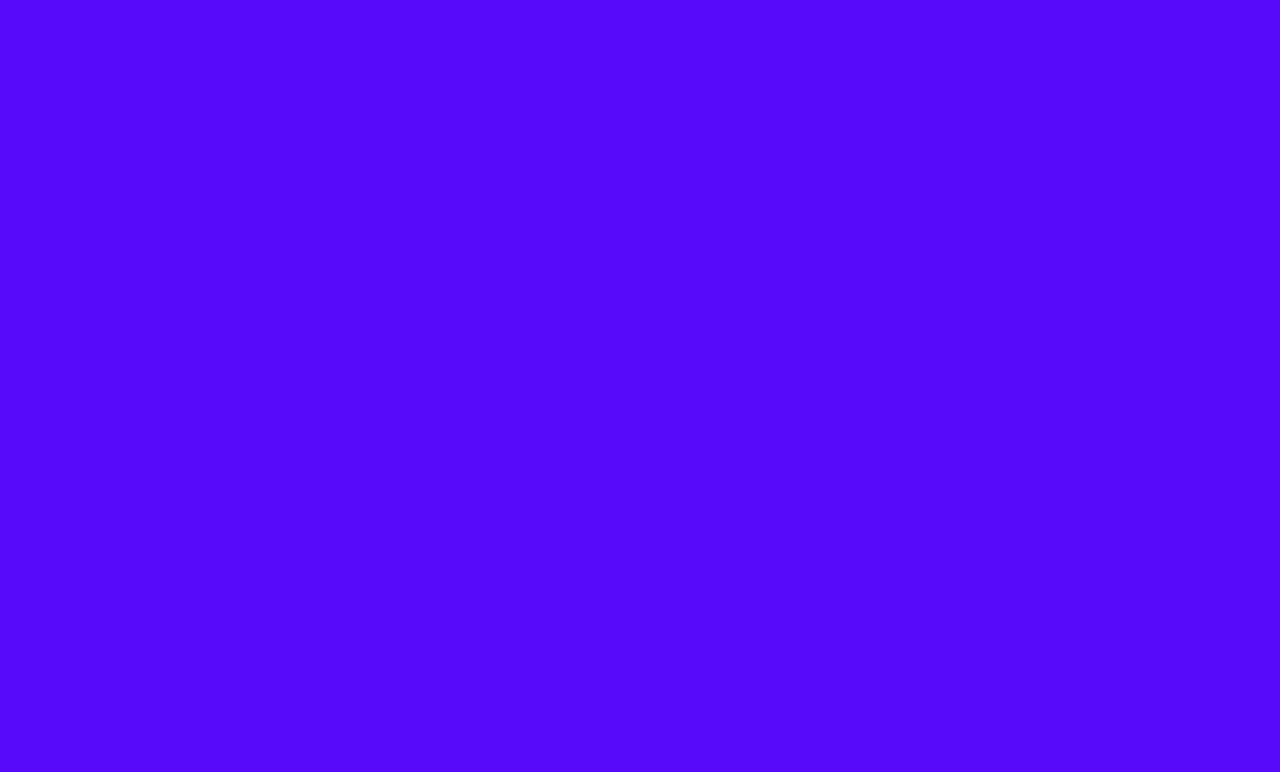
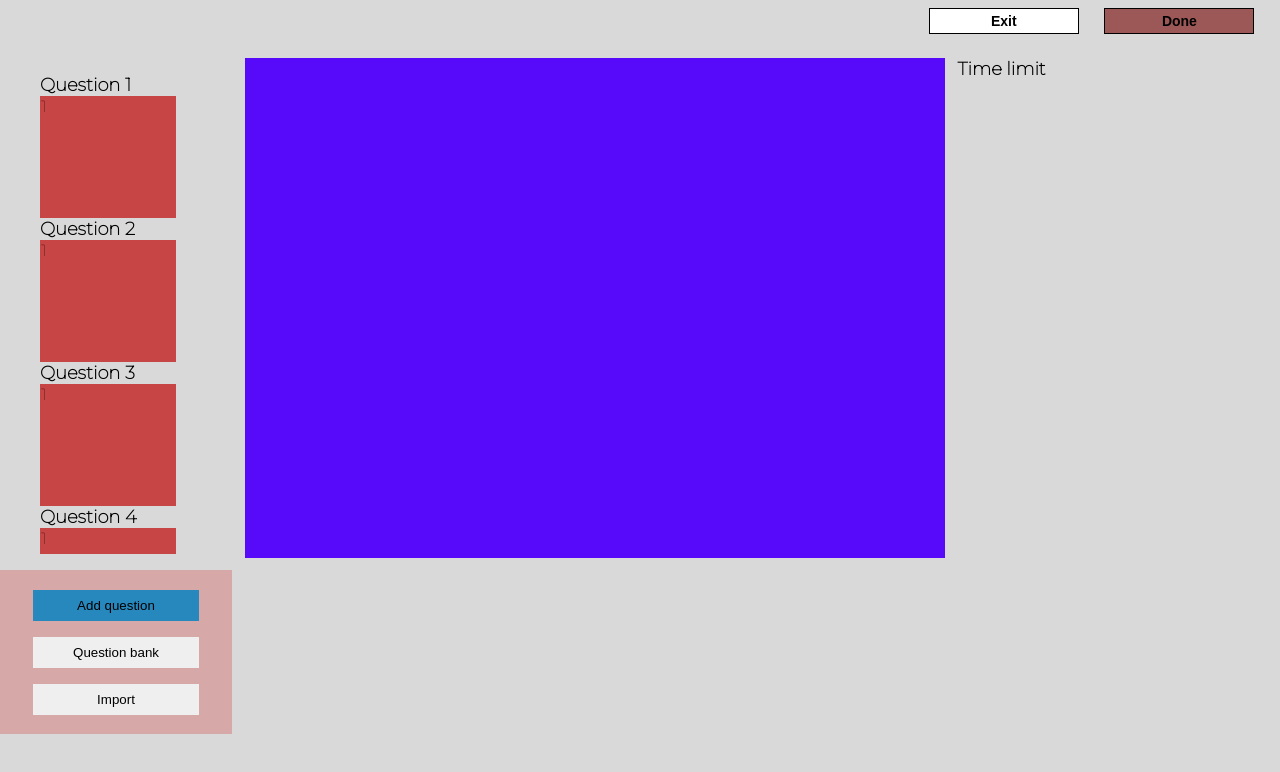
Before and after one commit to mindx-group2/questiongame, a React (Create React App) app in the folder fe/: page /manage-question in a window 1280 px wide. Before the commit this address had no page. Shown: the top 772 px of the page. Built offline with nearby package versions, Linux system fonts and the light colour scheme.

Commit message:
add manage_question

```diff
--- a/fe/src/App.tsx
+++ b/fe/src/App.tsx
@@ -2,6 +2,7 @@ import React from 'react';
 import Login from './pages/login/login';
 import Register from './pages/register/register';
 import JoinGame from './pages/join_game/join_game';
+import ManageQuestion from './pages/manage_question/manage_question';
 import { Routes, Route } from 'react-router-dom';
 
 function App() {
@@ -12,6 +13,7 @@ function App() {
           <Route index element={<Login />} />
           <Route path='register' element={<Register />} />
           <Route path='join-game' element={<JoinGame />} />
+          <Route path='manage-question' element={<ManageQuestion />} />
         </Route>
       </Routes>
     </>
--- a/fe/src/index.css
+++ b/fe/src/index.css
@@ -1,6 +1,7 @@
 body {
   margin: 0;
   padding: 0;
+  height: 100%;
   box-sizing: border-box;
   background-color: var(--background-color);
   font-family: 'Montserrat', sans-serif;
@@ -8,6 +9,8 @@ body {
 
 :root {
   --background-color: #570af9;
+  --background-color-1: #d9d9d9;
+  --background-color-2: #d6a8a8;
   --title-color-1: #252525;
   --title-color-2: #ffffff;
   --box-color: #ffffff;
@@ -15,8 +18,15 @@ body {
   --submit-btn-color: #817777;
   --submit-btn-color-hover: #867070;
   --button-color-1: #2f2d2d;
+  --button-color-2: #9c5757;
+  --button-color-3: #2788be;
+  --question-color: #c84545;
 }
 
 a {
   text-decoration: none;
 }
+
+ul {
+  list-style: none;
+}
--- /dev/null
+++ b/fe/src/pages/manage_question/manage_question.css
@@ -0,0 +1,94 @@
+@import url("../../index.css");
+
+.manage_question-containter {
+  background-color: var(--background-color-1);
+  height: 100vh;
+}
+
+.manage_question-headbox {
+  display: flex;
+  justify-content: flex-end;
+}
+
+.manage_question-headbox-exit,
+.manage_question-headbox-done {
+  margin-top: 1vh;
+  margin-right: 2vw;
+  width: 150px;
+  padding: 0.3em;
+  font-size: 14px;
+  font-weight: 700;
+  border: 1px black solid;
+}
+
+.manage_question-headbox-exit {
+  background-color: white;
+}
+
+.manage_question-headbox-done {
+  background-color: var(--button-color-2);
+}
+
+.manage_question-body {
+  margin-top: 3vh;
+  display: flex;
+  gap: 1vw;
+}
+
+.manage_question-body-main {
+  width: 700px;
+  height: 500px;
+  background-color: var(--background-color);
+}
+
+.list_question-title,
+.manage_question-time-title {
+  font-size: 18px;
+  font-weight: bolder;
+}
+
+.list_question-content {
+  border: 1px solid var(--question-color);
+  background-color: var(--question-color);
+  width: 70%;
+  height: 15vh;
+}
+
+.manage_question-list {
+  overflow-y: scroll;
+  scroll-behavior: smooth;
+  height: 60vh;
+  width: 15vw;
+}
+
+.manage_question-list-function {
+  background-color: var(--background-color-2);
+  display: flex;
+  flex-direction: column;
+  justify-content: center;
+  align-items: center;
+  height: 25%;
+}
+
+.manage_question-function-add,
+.manage_question-function-question_bank,
+.manage_question-function-import {
+  width: 13vw;
+  border: none;
+}
+
+.manage_question-function-item {
+  margin: 1vh;
+  padding: 1vh;
+}
+
+.manage_question-function-add {
+  background-color: var(--button-color-3);
+}
+
+.manage_question-body-time {
+  display: flex;
+  flex-direction: column;
+  /* justify-content: center; */
+  align-items: center;
+}
--- /dev/null
+++ b/fe/src/pages/manage_question/manage_question.tsx
@@ -0,0 +1,46 @@
+import "./manage_question.css";
+
+const ManageQuestion = () => {
+  const listQuestion = ["1", "1", "1", "1", "1", "1"]
+  return (
+    <div className="manage_question-containter">
+      <div className="manage_question-headbox">
+        <button className="manage_question-headbox-exit">
+          Exit
+        </button>
+        <button className="manage_question-headbox-done">
+          Done
+        </button>
+      </div>
+      <div className="manage_question-body">
+        <div className="manage_question-list-question">
+          <ul className="manage_question-list">
+            {listQuestion.map((question, key) => {
+              return (
+                <li className="manage_question-list-item">
+                  <div className="list_question-title">Question {key+1}</div>
+                  <div className="list_question-content">{question}</div>
+                </li>
+              );
+            }
+            )}
+          </ul>
+          <div className="manage_question-list-function">
+            <button className="manage_question-function-add manage_question-function-item">Add question</button>
+            <button className="manage_question-function-question_bank manage_question-function-item">Question bank</button>
+            <button className="manage_question-function-import manage_question-function-item">Import</button>
+          </div>
+        </div>
+        <div className="manage_question-body-main">
+          <span></span>
+        </div>
+        <div className="manage_question-body-time">
+          <div className="manage_question-time-title">Time limit</div>
+          <div className="manage_question-time-remaining"><span></span></div>
+        </div>
+      </div>
+    </div>
+  );
+}
+
+export default ManageQuestion;
```
